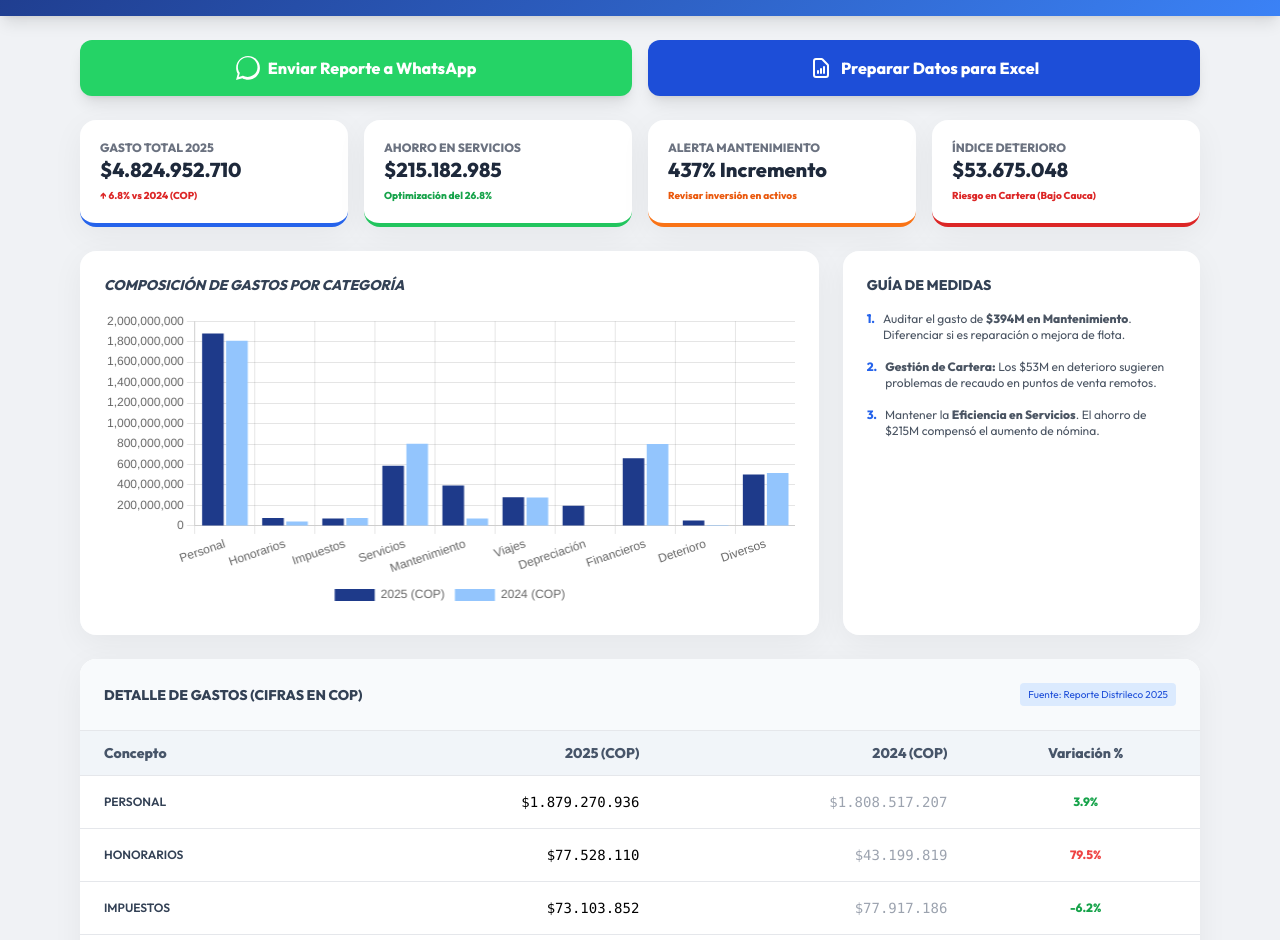
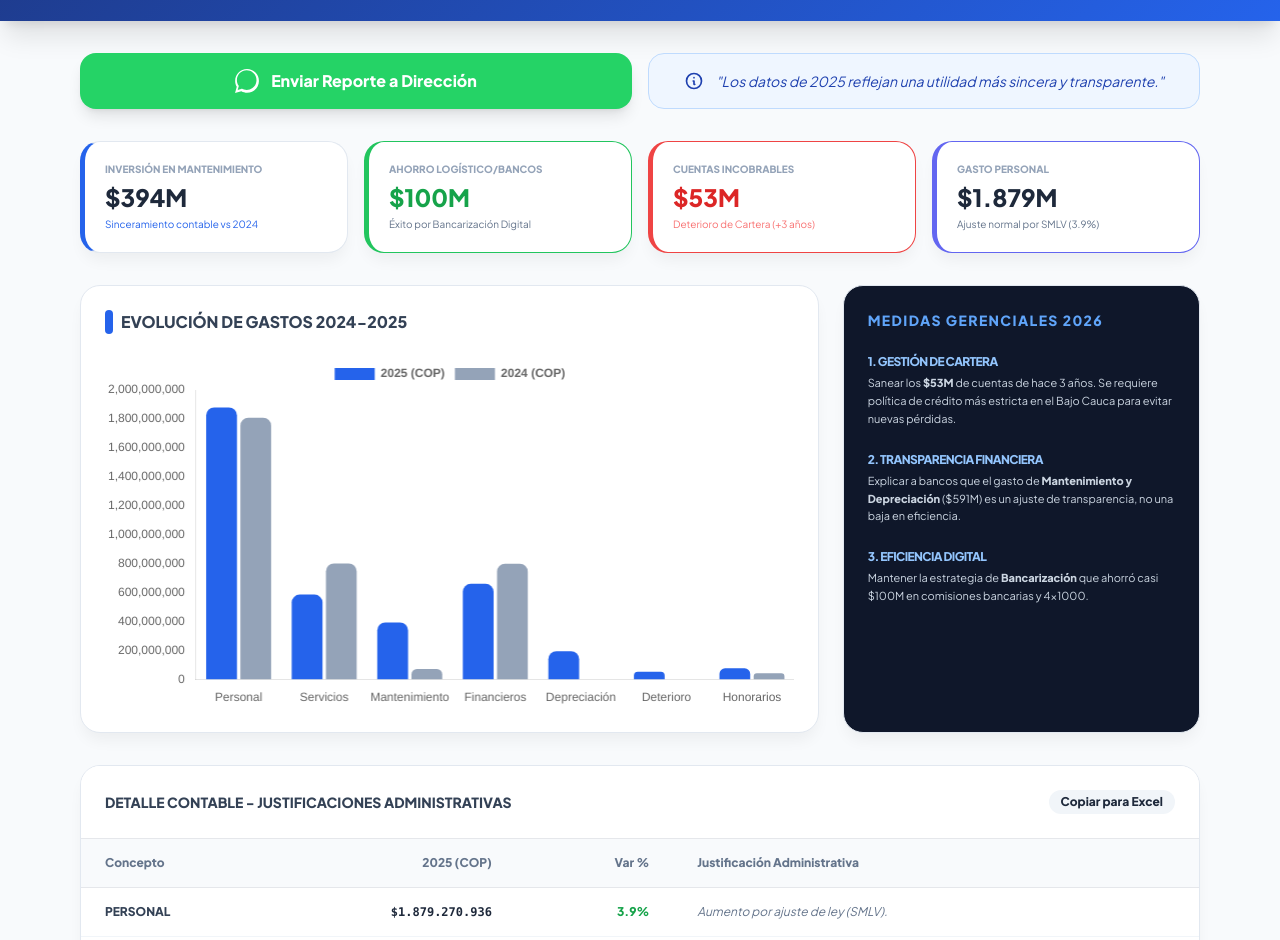
Before and after one commit to haroldco45/analisismisa, a plain HTML site: page index.html in a window 1280 px wide. Shown: the part 80-1020 px from the top of the page. Drawn offline with nearby package versions, Linux system fonts and the light colour scheme.

Commit message:
Update index.html

```diff
--- a/index.html
+++ b/index.html
@@ -3,114 +3,119 @@
 <head>
     <meta charset="UTF-8">
     <meta name="viewport" content="width=device-width, initial-scale=1.0">
-    <title>Distrileco - Dashboard Maestro</title>
+    <title>Distrileco - Dashboard Estratégico 2026</title>
     <script src="https://cdn.tailwindcss.com"></script>
     <script src="https://cdn.jsdelivr.net/npm/chart.js"></script>
     <meta name="apple-mobile-web-app-capable" content="yes">
-    <meta name="apple-mobile-web-app-status-bar-style" content="black">
+    <meta name="apple-mobile-web-app-status-bar-style" content="black-translucent">
     <link rel="icon" type="image/png" href="https://cdn-icons-png.flaticon.com/512/1162/1162456.png">
     <style>
-        @import url('https://fonts.googleapis.com/css2?family=Outfit:wght@300;400;600;800&display=swap');
-        body { font-family: 'Outfit', sans-serif; background-color: #f0f2f5; }
-        .glass-card { background: rgba(255, 255, 255, 0.95); backdrop-filter: blur(10px); border-radius: 1rem; box-shadow: 0 8px 32px rgba(0,0,0,0.05); }
-        .gradient-blue { background: linear-gradient(135deg, #1e3a8a 0%, #3b82f6 100%); }
-        .btn-whatsapp { background-color: #25D366; color: white; transition: all 0.3s; }
-        .btn-whatsapp:hover { background-color: #128C7E; transform: translateY(-2px); }
+        @import url('https://fonts.googleapis.com/css2?family=Plus+Jakarta+Sans:wght@300;400;600;800&display=swap');
+        body { font-family: 'Plus Jakarta Sans', sans-serif; background-color: #f8fafc; color: #1e293b; }
+        .glass-card { background: white; border-radius: 1.25rem; box-shadow: 0 10px 15px -3px rgba(0,0,0,0.05); border: 1px solid #e2e8f0; }
+        .gradient-brand { background: linear-gradient(135deg, #1e3a8a 0%, #2563eb 100%); }
+        .accent-border { border-left: 5px solid #2563eb; }
+        .btn-action { transition: all 0.2s cubic-bezier(0.4, 0, 0.2, 1); }
+        .btn-action:hover { transform: translateY(-2px); filter: brightness(1.1); }
     </style>
 </head>
-<body class="pb-10">
+<body class="pb-12">
 
-    <nav class="gradient-blue text-white p-6 shadow-lg mb-6">
-        <div class="max-w-6xl mx-auto flex justify-between items-center">
-            <div>
-                <h1 class="text-2xl font-extrabold tracking-tight">DISTRILECO S.A.S.</h1>
-                <p class="text-blue-100 text-xs uppercase tracking-widest">Panel de Control Financiero 2026</p>
+    <nav class="gradient-brand text-white p-6 mb-8 shadow-xl">
+        <div class="max-w-6xl mx-auto flex flex-col md:flex-row justify-between items-center gap-4">
+            <div class="text-center md:text-left">
+                <h1 class="text-3xl font-extrabold tracking-tighter">DISTRILECO S.A.S.</h1>
+                <p class="text-blue-100 text-xs font-semibold uppercase tracking-widest opacity-80">Gestión Comercial y Operativa - Bajo Cauca</p>
             </div>
-            <div class="text-right hidden md:block">
-                <p id="clock" class="text-sm font-light"></p>
-                <span class="text-xs bg-white/20 px-2 py-1 rounded">Caucasia, Antioquia</span>
+            <div class="bg-white/10 backdrop-blur-md px-4 py-2 rounded-2xl border border-white/20 text-center">
+                <p id="clock" class="text-sm font-bold"></p>
+                <p class="text-[10px] uppercase opacity-70">Caucasia, Antioquia | COP ($)</p>
             </div>
         </div>
     </nav>
 
-    <main class="max-w-6xl mx-auto px-4 space-y-6">
+    <main class="max-w-6xl mx-auto px-4 space-y-8">
 
         <div class="grid grid-cols-1 md:grid-cols-2 gap-4">
-            <button onclick="enviarWhatsApp()" class="btn-whatsapp p-4 rounded-xl font-bold flex items-center justify-center gap-2 shadow-lg">
+            <button onclick="enviarWhatsApp()" class="btn-action bg-[#25D366] text-white p-4 rounded-2xl font-bold flex items-center justify-center gap-3 shadow-lg">
                 <svg class="w-6 h-6" fill="currentColor" viewBox="0 0 24 24"><path d="M.057 24l1.687-6.163c-1.041-1.804-1.588-3.849-1.588-5.946 0-6.556 5.332-11.891 11.891-11.891 3.181 0 6.167 1.24 8.413 3.488 2.245 2.248 3.481 5.236 3.481 8.403 0 6.556-5.332 11.891-11.891 11.891-2.01 0-3.98-.511-5.718-1.483l-6.275 1.644zm6.115-4.695l.366.218c1.554.922 3.332 1.409 5.158 1.409 5.404 0 9.801-4.397 9.801-9.801s-4.397-9.801-9.801-9.801-9.801 4.397-9.801 9.801c0 1.947.581 3.841 1.68 5.438l.237.341-1.104 4.032 4.128-1.082z"/></svg>
-                Enviar Reporte a WhatsApp
+                Enviar Reporte a Dirección
             </button>
-            <button onclick="exportarExcel()" class="bg-blue-700 text-white p-4 rounded-xl font-bold flex items-center justify-center gap-2 shadow-lg hover:bg-blue-800 transition">
-                <svg class="w-6 h-6" fill="none" stroke="currentColor" viewBox="0 0 24 24"><path stroke-linecap="round" stroke-linejoin="round" stroke-width="2" d="M9 17v-2m3 2v-4m3 4v-6m2 10H7a2 2 0 01-2-2V5a2 2 0 012-2h5.586a1 1 0 01.707.293l5.414 5.414a1 1 0 01.293.707V19a2 2 0 01-2 2z"></path></svg>
-                Preparar Datos para Excel
-            </button>
+            <div class="bg-blue-50 border border-blue-200 p-4 rounded-2xl flex items-center justify-center gap-3 text-blue-800 italic text-sm">
+                <svg class="w-5 h-5" fill="none" stroke="currentColor" viewBox="0 0 24 24"><path stroke-linecap="round" stroke-linejoin="round" stroke-width="2" d="M13 16h-1v-4h-1m1-4h.01M21 12a9 9 0 11-18 0 9 9 0 0118 0z"></path></svg>
+                "Los datos de 2025 reflejan una utilidad más sincera y transparente."
+            </div>
         </div>
 
         <div class="grid grid-cols-1 sm:grid-cols-2 lg:grid-cols-4 gap-4">
-            <div class="glass-card p-5 border-b-4 border-blue-600">
-                <p class="text-gray-500 text-xs font-bold uppercase">Gasto Total 2025</p>
-                <h2 class="text-xl font-black text-slate-800">$4.824.952.710</h2>
-                <p class="text-[10px] text-red-600 font-bold mt-1">↑ 6.8% vs 2024 (COP)</p>
+            <div class="glass-card p-5 accent-border">
+                <p class="text-slate-400 text-[10px] font-bold uppercase mb-1">Inversión en Mantenimiento</p>
+                <h2 class="text-2xl font-black">$394M</h2>
+                <p class="text-[10px] text-blue-600 font-medium mt-1">Sinceramiento contable vs 2024</p>
             </div>
-            <div class="glass-card p-5 border-b-4 border-green-500">
-                <p class="text-gray-500 text-xs font-bold uppercase">Ahorro en Servicios</p>
-                <h2 class="text-xl font-black text-slate-800">$215.182.985</h2>
-                <p class="text-[10px] text-green-600 font-bold mt-1">Optimización del 26.8%</p>
+            <div class="glass-card p-5 border-l-5 border-green-500" style="border-left-width: 5px;">
+                <p class="text-slate-400 text-[10px] font-bold uppercase mb-1">Ahorro Logístico/Bancos</p>
+                <h2 class="text-2xl font-black text-green-600">$100M</h2>
+                <p class="text-[10px] text-slate-500 font-medium mt-1">Éxito por Bancarización Digital</p>
             </div>
-            <div class="glass-card p-5 border-b-4 border-orange-500">
-                <p class="text-gray-500 text-xs font-bold uppercase">Alerta Mantenimiento</p>
-                <h2 class="text-xl font-black text-slate-800">437% Incremento</h2>
-                <p class="text-[10px] text-orange-600 font-bold mt-1">Revisar inversión en activos</p>
+            <div class="glass-card p-5 border-l-5 border-red-500" style="border-left-width: 5px;">
+                <p class="text-slate-400 text-[10px] font-bold uppercase mb-1">Cuentas Incobrables</p>
+                <h2 class="text-2xl font-black text-red-600">$53M</h2>
+                <p class="text-[10px] text-red-400 font-medium mt-1">Deterioro de Cartera (+3 años)</p>
             </div>
-            <div class="glass-card p-5 border-b-4 border-red-600">
-                <p class="text-gray-500 text-xs font-bold uppercase">Índice Deterioro</p>
-                <h2 class="text-xl font-black text-slate-800">$53.675.048</h2>
-                <p class="text-[10px] text-red-600 font-bold mt-1">Riesgo en Cartera (Bajo Cauca)</p>
+            <div class="glass-card p-5 border-l-5 border-indigo-500" style="border-left-width: 5px;">
+                <p class="text-slate-400 text-[10px] font-bold uppercase mb-1">Gasto Personal</p>
+                <h2 class="text-2xl font-black">$1.879M</h2>
+                <p class="text-[10px] text-slate-500 font-medium mt-1">Ajuste normal por SMLV (3.9%)</p>
             </div>
         </div>
 
         <div class="grid grid-cols-1 lg:grid-cols-3 gap-6">
             <div class="glass-card p-6 lg:col-span-2">
-                <h3 class="font-bold text-slate-700 mb-4 uppercase text-sm italic">Composición de Gastos por Categoría</h3>
-                <div class="h-[300px]">
+                <h3 class="font-bold text-slate-700 mb-6 flex items-center gap-2">
+                    <span class="w-2 h-6 bg-blue-600 rounded"></span>
+                    EVOLUCIÓN DE GASTOS 2024-2025
+                </h3>
+                <div class="h-[350px]">
                     <canvas id="mainChart"></canvas>
                 </div>
             </div>
-            <div class="glass-card p-6">
-                <h3 class="font-bold text-slate-700 mb-4 uppercase text-sm">Guía de Medidas</h3>
-                <ul class="text-xs space-y-4 text-gray-600">
-                    <li class="flex gap-2">
-                        <span class="font-bold text-blue-600">1.</span>
-                        <span>Auditar el gasto de <b>$394M en Mantenimiento</b>. Diferenciar si es reparación o mejora de flota.</span>
-                    </li>
-                    <li class="flex gap-2">
-                        <span class="font-bold text-blue-600">2.</span>
-                        <span><b>Gestión de Cartera:</b> Los $53M en deterioro sugieren problemas de recaudo en puntos de venta remotos.</span>
-                    </li>
-                    <li class="flex gap-2">
-                        <span class="font-bold text-blue-600">3.</span>
-                        <span>Mantener la <b>Eficiencia en Servicios</b>. El ahorro de $215M compensó el aumento de nómina.</span>
-                    </li>
-                </ul>
+
+            <div class="glass-card p-6 bg-slate-900 text-white">
+                <h3 class="font-bold text-blue-400 mb-6 uppercase text-sm tracking-widest">Medidas Gerenciales 2026</h3>
+                <div class="space-y-6">
+                    <div>
+                        <h4 class="text-blue-300 font-bold text-xs mb-1 uppercase tracking-tighter">1. Gestión de Cartera</h4>
+                        <p class="text-[11px] leading-relaxed text-slate-300">Sanear los <b>$53M</b> de cuentas de hace 3 años. Se requiere política de crédito más estricta en el Bajo Cauca para evitar nuevas pérdidas.</p>
+                    </div>
+                    <div>
+                        <h4 class="text-blue-300 font-bold text-xs mb-1 uppercase tracking-tighter">2. Transparencia Financiera</h4>
+                        <p class="text-[11px] leading-relaxed text-slate-300">Explicar a bancos que el gasto de <b>Mantenimiento y Depreciación</b> ($591M) es un ajuste de transparencia, no una baja en eficiencia.</p>
+                    </div>
+                    <div>
+                        <h4 class="text-blue-300 font-bold text-xs mb-1 uppercase tracking-tighter">3. Eficiencia Digital</h4>
+                        <p class="text-[11px] leading-relaxed text-slate-300">Mantener la estrategia de <b>Bancarización</b> que ahorró casi $100M en comisiones bancarias y 4x1000.</p>
+                    </div>
+                </div>
             </div>
         </div>
 
         <div class="glass-card overflow-hidden">
-            <div class="p-6 bg-slate-50 border-b flex justify-between items-center">
-                <h3 class="font-bold text-slate-700 uppercase text-sm">Detalle de Gastos (Cifras en COP)</h3>
-                <span class="text-[10px] bg-blue-100 text-blue-700 px-2 py-1 rounded">Fuente: Reporte Distrileco 2025</span>
+            <div class="p-6 border-b flex justify-between items-center bg-white">
+                <h3 class="font-extrabold text-slate-700 text-sm uppercase">Detalle Contable - Justificaciones Administrativas</h3>
+                <button onclick="copyTable()" class="text-xs bg-slate-100 px-3 py-1 rounded-full font-bold hover:bg-slate-200">Copiar para Excel</button>
             </div>
             <div class="overflow-x-auto">
-                <table id="tablaDatos" class="w-full text-left text-sm">
+                <table id="tablaFinanciera" class="w-full text-left text-xs">
                     <thead>
-                        <tr class="bg-slate-100 text-slate-600 border-b">
-                            <th class="px-6 py-3 font-bold">Concepto</th>
-                            <th class="px-6 py-3 font-bold text-right">2025 (COP)</th>
-                            <th class="px-6 py-3 font-bold text-right">2024 (COP)</th>
-                            <th class="px-6 py-3 font-bold text-center">Variación %</th>
+                        <tr class="bg-slate-50 text-slate-500 border-b">
+                            <th class="px-6 py-4">Concepto</th>
+                            <th class="px-6 py-4 text-right">2025 (COP)</th>
+                            <th class="px-6 py-4 text-right">Var %</th>
+                            <th class="px-6 py-4">Justificación Administrativa</th>
                         </tr>
                     </thead>
-                    <tbody class="divide-y divide-gray-200">
+                    <tbody class="divide-y divide-slate-100">
                         </tbody>
                 </table>
             </div>
@@ -118,79 +123,75 @@
 
     </main>
 
-    <footer class="mt-10 text-center text-gray-400 p-6">
-        <p class="text-xs">&copy; 2026. Este software y sus análisis son propiedad de <strong>Vibras Positivas</strong>.</p>
-        <p class="text-[10px] mt-1 italic italic">Análisis estratégico para Distrileco - Región Bajo Cauca Antioqueño.</p>
+    <footer class="mt-12 text-center text-slate-400 p-8 border-t border-slate-200">
+        <p class="text-xs font-bold uppercase tracking-widest">Propiedad Intelectual de <strong>Vibras Positivas</strong></p>
+        <p class="text-[10px] mt-2 italic">© 2026 Distrileco S.A.S. - Análisis Bajo Cauca Antioqueño</p>
     </footer>
 
     <script>
-        // DATOS MAESTROS
-        const dataGastos = [
-            { c: "Personal", v25: 1879270936, v24: 1808517207 },
-            { c: "Honorarios", v25: 77528110, v24: 43199819 },
-            { c: "Impuestos", v25: 73103852, v24: 77917186 },
-            { c: "Servicios", v25: 587356453, v24: 802539438 },
-            { c: "Mantenimiento", v25: 394759255, v24: 73428471 },
-            { c: "Viajes", v25: 279773067, v24: 277280026 },
-            { c: "Depreciación", v25: 196571657, v24: 0 },
-            { c: "Financieros", v25: 661534039, v24: 800432978 },
-            { c: "Deterioro", v25: 53675048, v24: 59800 },
-            { c: "Diversos", v25: 503421798, v24: 516973602 }
+        const datos = [
+            { c: "Personal", v25: 1879270936, v24: 1808517207, obs: "Aumento por ajuste de ley (SMLV)." },
+            { c: "Servicios", v25: 587356453, v24: 802539438, obs: "Optimización de flete y tasas de seguridad EPM." },
+            { c: "Mantenimiento", v25: 394759255, v24: 73428471, obs: "Sinceramiento: Antes se activaba a vehículos." },
+            { c: "Financieros", v25: 661534039, v24: 800432978, obs: "Ahorro por bancarización y menos uso de efectivo." },
+            { c: "Depreciación", v25: 196571657, v24: 0, obs: "Estrategia fiscal para reflejar utilidad real." },
+            { c: "Deterioro", v25: 53675048, v24: 59800, obs: "Cuentas incobrables con más de 3 años de antigüedad." },
+            { c: "Honorarios", v25: 77528110, v24: 43199819, obs: "Vinculación de personal pensionado por servicios." }
         ];
 
-        // RENDERIZAR TABLA
-        const tbody = document.querySelector('#tablaDatos tbody');
-        dataGastos.forEach(item => {
-            const varPerc = item.v24 === 0 ? "N/A" : (((item.v25 - item.v24) / item.v24) * 100).toFixed(1) + "%";
-            const row = `
-                <tr class="hover:bg-blue-50 transition">
-                    <td class="px-6 py-4 font-semibold text-slate-700 uppercase text-xs">${item.c}</td>
-                    <td class="px-6 py-4 text-right font-mono">$${item.v25.toLocaleString('es-CO')}</td>
-                    <td class="px-6 py-4 text-right font-mono text-gray-400">$${item.v24.toLocaleString('es-CO')}</td>
-                    <td class="px-6 py-4 text-center font-bold ${parseFloat(varPerc) > 10 ? 'text-red-500' : 'text-green-600'} text-xs">${varPerc}</td>
+        // Llenar Tabla
+        const tbody = document.querySelector('#tablaFinanciera tbody');
+        datos.forEach(d => {
+            const variacion = d.v24 === 0 ? "Nuevo" : (((d.v25 - d.v24) / d.v24) * 100).toFixed(1) + "%";
+            tbody.innerHTML += `
+                <tr class="hover:bg-blue-50/50 transition duration-150">
+                    <td class="px-6 py-4 font-bold text-slate-700 uppercase">${d.c}</td>
+                    <td class="px-6 py-4 text-right font-mono font-semibold">$${d.v25.toLocaleString('es-CO')}</td>
+                    <td class="px-6 py-4 text-right font-bold ${parseFloat(variacion) > 10 ? 'text-red-500' : 'text-green-600'}">${variacion}</td>
+                    <td class="px-6 py-4 text-slate-500 italic">${d.obs}</td>
                 </tr>`;
-            tbody.innerHTML += row;
         });
 
-        // RELOJ COLOMBIA
+        // Reloj Colombia
         setInterval(() => {
-            const now = new Date();
-            document.getElementById('clock').innerText = now.toLocaleString('es-CO', {
-                weekday: 'long', day: 'numeric', month: 'long', year: 'numeric',
-                hour: '2-digit', minute: '2-digit', second: '2-digit'
+            document.getElementById('clock').innerText = new Date().toLocaleString('es-CO', {
+                weekday: 'long', day: 'numeric', month: 'short', hour: '2-digit', minute: '2-digit', second: '2-digit'
             });
         }, 1000);
 
-        // GRÁFICO
+        // Gráfico Pro
         const ctx = document.getElementById('mainChart').getContext('2d');
         new Chart(ctx, {
             type: 'bar',
             data: {
-                labels: dataGastos.map(d => d.c),
+                labels: datos.map(d => d.c),
                 datasets: [
-                    { label: '2025 (COP)', data: dataGastos.map(d => d.v25), backgroundColor: '#1e3a8a' },
-                    { label: '2024 (COP)', data: dataGastos.map(d => d.v24), backgroundColor: '#93c5fd' }
+                    { label: '2025 (COP)', data: datos.map(d => d.v25), backgroundColor: '#2563eb', borderRadius: 8 },
+                    { label: '2024 (COP)', data: datos.map(d => d.v24), backgroundColor: '#94a3b8', borderRadius: 8 }
                 ]
             },
-            options: { responsive: true, maintainAspectRatio: false, plugins: { legend: { position: 'bottom' } } }
+            options: {
+                responsive: true,
+                maintainAspectRatio: false,
+                plugins: { legend: { position: 'top', labels: { font: { weight: 'bold' } } } },
+                scales: { y: { beginAtZero: true, grid: { display: false } }, x: { grid: { display: false } } }
+            }
         });
 
-        // FUNCIONES DE COMUNICACIÓN
         function enviarWhatsApp() {
-            const msj = `*REPORTE FINANCIERO DISTRILECO 2025*%0A` +
-                        `----------------------------%0A` +
-                        `📍 Región: Bajo Cauca%0A` +
-                        `✅ Gasto Total: $4.824M (COP)%0A` +
-                        `⚠️ Alerta: Mantenimiento +437%%0A` +
-                        `🛡️ Ahorro: Servicios -26.8%%0A` +
-                        `📉 Deterioro Cartera: $53.6M%0A` +
-                        `----------------------------%0A` +
+            const msg = `*REPORTE GERENCIAL DISTRILECO 2025*%0A` +
+                        `------------------------------%0A` +
+                        `🏦 *Finanzas:* Ahorro de $100M en bancos por digitalización.%0A` +
+                        `⚙️ *Mantenimiento:* $394M (Sinceramiento de activos).%0A` +
+                        `🚨 *Cartera:* Alerta por $53M incobrables (+3 años).%0A` +
+                        `📊 *Utilidad:* Ajustada por depreciación ($196M).%0A` +
+                        `------------------------------%0A` +
                         `_Generado por Vibras Positivas_`;
-            window.open(`https://wa.me/573117700431?text=${msj}`, '_blank');
+            window.open(`https://wa.me/573117700431?text=${msg}`, '_blank');
         }
 
-        function exportarExcel() {
-            alert("Socia, los datos están listos en la tabla inferior. Puedes seleccionar, copiar (Ctrl+C) y pegar directamente en Excel manteniendo el formato de moneda.");
+        function copyTable() {
+            alert("Socia, selecciona la tabla, cópiala y pégala en Excel. Se mantendrán las justificaciones y los valores moneda.");
         }
     </script>
 </body>
```
